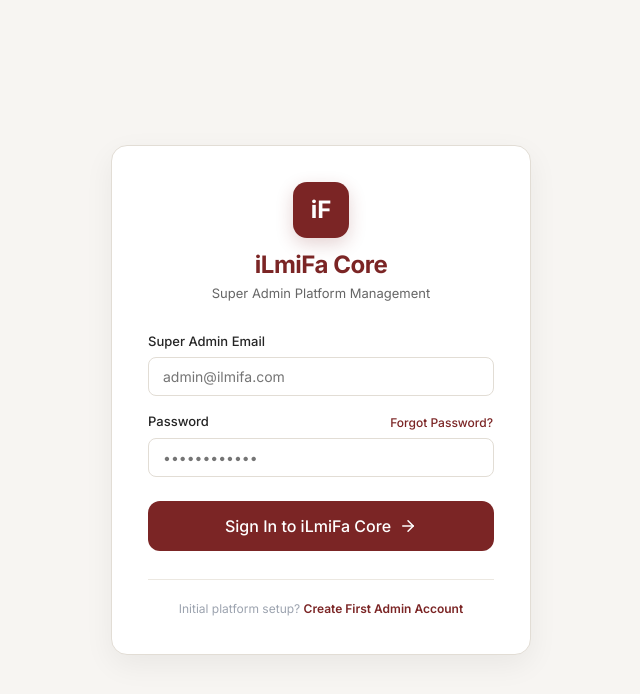
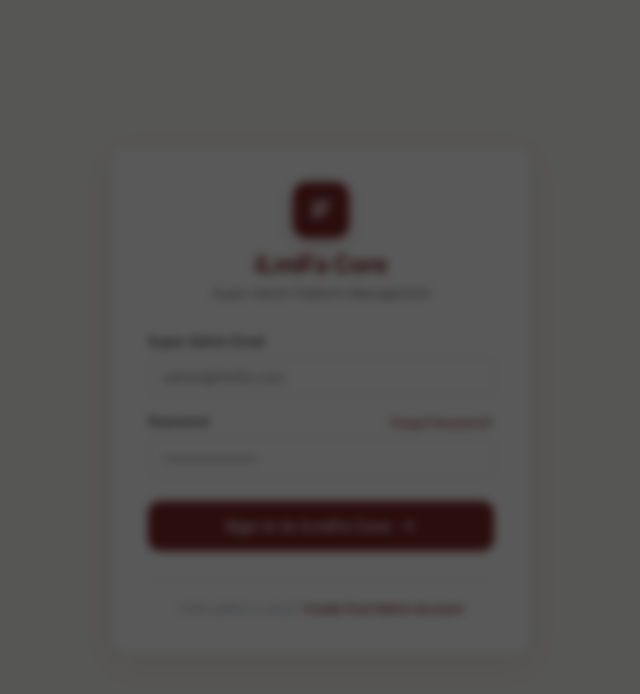
Before and after one commit to abdulaaris/ilmifa-madrasa-saas, a React (Vite) app: page /core/login in a window 1280 px wide. Shown: the top 694 px of the page, without its empty margins (319-959 px from the left). Built offline with nearby package versions, Linux system fonts and the light colour scheme; no server answers.

Commit message:
feat: Add PWA Install App prompt modal, service worker registration, and touch swipe fixes

```diff
--- a/src/App.tsx
+++ b/src/App.tsx
@@ -30,12 +30,14 @@ import { FeesPage } from './pages/portal/FeesPage';
 import { ExamsPage } from './pages/portal/ExamsPage';
 import { NoticesPage } from './pages/portal/NoticesPage';
 import { TimetablePage } from './pages/portal/TimetablePage';
+import { PWAInstallBanner } from './components/common/PWAInstallBanner';
 
 export const App: React.FC = () => {
   return (
     <AuthProvider>
       <TenantProvider>
         <BrowserRouter>
+          <PWAInstallBanner />
           <Routes>
             {/* Setup & Core Super Admin Routes */}
             <Route path="/setup" element={<SetupPage />} />
--- /dev/null
+++ b/src/components/common/PWAInstallBanner.tsx
@@ -0,0 +1,226 @@
+import React, { useEffect, useState } from 'react';
+import { Download, X, Smartphone, CheckCircle, ShieldCheck, Zap } from 'lucide-react';
+import { useTenant } from '../../context/TenantContext';
+
+interface BeforeInstallPromptEvent extends Event {
+  prompt: () => Promise<void>;
+  userChoice: Promise<{ outcome: 'accepted' | 'dismissed' }>;
+}
+
+export const PWAInstallBanner: React.FC = () => {
+  const { tenant } = useTenant();
+  const [deferredPrompt, setDeferredPrompt] = useState<BeforeInstallPromptEvent | null>(null);
+  const [showModal, setShowModal] = useState<boolean>(false);
+  const [isStandalone, setIsStandalone] = useState<boolean>(false);
+  const [isIOS, setIsIOS] = useState<boolean>(false);
+
+  useEffect(() => {
+    // Check if already running in standalone mode (PWA installed)
+    const isInStandalone =
+      window.matchMedia('(display-mode: standalone)').matches ||
+      (navigator as unknown as { standalone?: boolean }).standalone === true;
+
+    setIsStandalone(isInStandalone);
+
+    // Detect iOS
+    const userAgent = window.navigator.userAgent.toLowerCase();
+    const iosDevice = /iphone|ipad|ipod/.test(userAgent);
+    setIsIOS(iosDevice);
+
+    // If running in PWA standalone mode, never show prompt
+    if (isInStandalone) {
+      setShowModal(false);
+      return;
+    }
+
+    // Listen for native beforeinstallprompt event
+    const handleBeforeInstallPrompt = (e: Event) => {
+      e.preventDefault();
+      setDeferredPrompt(e as BeforeInstallPromptEvent);
+      // Auto show modal on first load if not dismissed
+      const dismissed = localStorage.getItem('pwa_install_dismissed_session');
+      if (!dismissed) {
+        setShowModal(true);
+      }
+    };
+
+    window.addEventListener('beforeinstallprompt', handleBeforeInstallPrompt);
+
+    // For iOS or browsers where prompt event fires early/differently
+    const dismissed = localStorage.getItem('pwa_install_dismissed_session');
+    if (!isInStandalone && !dismissed) {
+      // Small delay for smooth entry presentation
+      const timer = setTimeout(() => {
+        setShowModal(true);
+      }, 600);
+      return () => clearTimeout(timer);
+    }
+
+    return () => {
+      window.removeEventListener('beforeinstallprompt', handleBeforeInstallPrompt);
+    };
+  }, []);
+
+  const handleInstallClick = async () => {
+    if (deferredPrompt) {
+      deferredPrompt.prompt();
+      const choiceResult = await deferredPrompt.userChoice;
+      if (choiceResult.outcome === 'accepted') {
+        console.log('User accepted the PWA install prompt');
+      }
+      setDeferredPrompt(null);
+    }
+    // Mark dismissed and close modal -> Proceed to Login Page
+    localStorage.setItem('pwa_install_dismissed_session', 'true');
+    setShowModal(false);
+  };
+
+  const handleCancelClick = () => {
+    // Dismiss modal and proceed to Login Page
+    localStorage.setItem('pwa_install_dismissed_session', 'true');
+    setShowModal(false);
+  };
+
+  if (!showModal || isStandalone) return null;
+
+  const appName = tenant?.name || 'Ilmifa Madrasa';
+  const primaryColor = tenant?.branding?.primaryColor || '#7B2525';
+
+  return (
+    <div
+      className="modal-overlay"
+      style={{
+        position: 'fixed',
+        top: 0,
+        left: 0,
+        right: 0,
+        bottom: 0,
+        backgroundColor: 'rgba(0, 0, 0, 0.65)',
+        backdropFilter: 'blur(5px)',
+        zIndex: 9999,
+        display: 'flex',
+        alignItems: 'center',
+        justifyContent: 'center',
+        padding: '16px'
+      }}
+    >
+      <div
+        className="modal-card"
+        style={{
+          backgroundColor: '#FFFFFF',
+          borderRadius: '24px',
+          maxWidth: '460px',
+          width: '100%',
+          padding: '28px',
+          boxShadow: '0 25px 50px -12px rgba(0, 0, 0, 0.3)',
+          position: 'relative',
+          border: '1px solid #E5E7EB',
+          animation: 'fadeInOverlay 0.25s ease-out'
+        }}
+      >
+        {/* Header Icon & Title */}
+        <div style={{ textAlign: 'center', marginBottom: '20px' }}>
+          <div
+            style={{
+              width: '68px',
+              height: '68px',
+              borderRadius: '20px',
+              backgroundColor: primaryColor,
+              color: '#FFFFFF',
+              display: 'inline-flex',
+              alignItems: 'center',
+              justifyContent: 'center',
+              boxShadow: `0 10px 24px ${primaryColor}40`,
+              marginBottom: '14px'
+            }}
+          >
+            <Smartphone size={36} />
+          </div>
+
+          <h2 style={{ fontSize: '22px', fontWeight: 800, color: '#111827', margin: 0 }}>
+            Install {appName} App
+          </h2>
+          <p style={{ fontSize: '13px', color: '#6B7280', marginTop: '6px', lineHeight: '1.5' }}>
+            Install the official Madrasa PWA on your phone for fast 1-tap access, offline reports & smooth experience.
+          </p>
+        </div>
+
+        {/* Key Features List */}
+        <div style={{ backgroundColor: '#FAF9F7', borderRadius: '16px', padding: '16px', marginBottom: '24px', border: '1px solid #E5E7EB', display: 'grid', gap: '12px' }}>
+          <div style={{ display: 'flex', alignItems: 'center', gap: '12px' }}>
+            <div style={{ width: '28px', height: '28px', borderRadius: '8px', backgroundColor: '#ECFDF5', color: '#059669', display: 'flex', alignItems: 'center', justifyContent: 'center', flexShrink: 0 }}>
+              <Zap size={16} />
+            </div>
+            <div style={{ fontSize: '13px', fontWeight: 600, color: '#374151' }}>
+              Instant 1-Tap Home Screen Access
+            </div>
+          </div>
+
+          <div style={{ display: 'flex', alignItems: 'center', gap: '12px' }}>
+            <div style={{ width: '28px', height: '28px', borderRadius: '8px', backgroundColor: '#EFF6FF', color: '#2563EB', display: 'flex', alignItems: 'center', justifyContent: 'center', flexShrink: 0 }}>
+              <ShieldCheck size={16} />
+            </div>
+            <div style={{ fontSize: '13px', fontWeight: 600, color: '#374151' }}>
+              Secure & Fast App Performance
+            </div>
+          </div>
+
+          <div style={{ display: 'flex', alignItems: 'center', gap: '12px' }}>
+            <div style={{ width: '28px', height: '28px', borderRadius: '8px', backgroundColor: '#FFFBEB', color: '#D97706', display: 'flex', alignItems: 'center', justifyContent: 'center', flexShrink: 0 }}>
+              <CheckCircle size={16} />
+            </div>
+            <div style={{ fontSize: '13px', fontWeight: 600, color: '#374151' }}>
+              Offline Attendance & Marks Reports
+            </div>
+          </div>
+        </div>
+
+        {/* iOS Manual Guidance if applicable */}
+        {isIOS && !deferredPrompt && (
+          <div style={{ padding: '12px 14px', backgroundColor: '#EFF6FF', border: '1px solid #BFDBFE', borderRadius: '12px', color: '#1E40AF', fontSize: '12px', marginBottom: '20px', lineHeight: '1.4' }}>
+            💡 <strong>iOS Safari User:</strong> Tap the <strong>Share button (Square with arrow)</strong> in Safari navigation bar, then select <strong>'Add to Home Screen'</strong> to install!
+          </div>
+        )}
+
+        {/* Mandatory Action Buttons: Install App & Cancel */}
+        <div style={{ display: 'grid', gridTemplateColumns: '1fr 1fr', gap: '12px' }}>
+          <button
+            type="button"
+            onClick={handleCancelClick}
+            className="btn btn-outline"
+            style={{
+              padding: '12px',
+              fontSize: '14px',
+              fontWeight: 600,
+              borderRadius: '12px',
+              justifyContent: 'center'
+            }}
+          >
+            <X size={16} />
+            <span>Cancel</span>
+          </button>
+
+          <button
+            type="button"
+            onClick={handleInstallClick}
+            className="btn btn-primary"
+            style={{
+              backgroundColor: primaryColor,
+              borderColor: primaryColor,
+              color: '#FFFFFF',
+              padding: '12px',
+              fontSize: '14px',
+              fontWeight: 700,
+              borderRadius: '12px',
+              justifyContent: 'center',
+              boxShadow: `0 4px 14px ${primaryColor}40`
+            }}
+          >
+            <Download size={18} />
+            <span>Install App</span>
+          </button>
+        </div>
+      </div>
+    </div>
+  );
+};
--- a/src/pages/core/CoreDashboard.tsx
+++ b/src/pages/core/CoreDashboard.tsx
@@ -61,7 +61,7 @@ export const CoreDashboard: React.FC = () => {
             </div>
 
             {/* Quick Actions */}
-            <div style={{ display: 'flex', gap: '10px' }}>
+            <div className="action-bar-scrollable">
               <button onClick={() => setIsModalOpen(true)} className="btn btn-primary">
                 <Plus size={18} />
                 <span>Create Madrasa</span>
--- a/src/pages/core/CoreMadrasasPage.tsx
+++ b/src/pages/core/CoreMadrasasPage.tsx
@@ -192,7 +192,7 @@ export const CoreMadrasasPage: React.FC = () => {
               />
             </div>
 
-            <div style={{ display: 'flex', gap: '8px' }}>
+            <div className="action-bar-scrollable">
               {['all', 'active', 'trial', 'suspended'].map(st => (
                 <button
                   key={st}
--- a/src/pages/core/CoreUsersPage.tsx
+++ b/src/pages/core/CoreUsersPage.tsx
@@ -67,7 +67,7 @@ export const CoreUsersPage: React.FC = () => {
               />
             </div>
 
-            <div style={{ display: 'flex', gap: '8px' }}>
+            <div className="action-bar-scrollable">
               {['all', 'SUPER_ADMIN', 'PRINCIPAL', 'TEACHER', 'PARENT'].map(role => (
                 <button
                   key={role}
@@ -86,8 +86,8 @@ export const CoreUsersPage: React.FC = () => {
             {loading ? (
               <div style={{ padding: '36px', textAlign: 'center', color: '#666' }}>Loading users database...</div>
             ) : (
-              <div className="table-container" style={{ border: 'none' }}>
-                <table className="custom-table">
+              <div className="table-container" style={{ border: 'none', WebkitOverflowScrolling: 'touch' }}>
+                <table className="custom-table" style={{ minWidth: '600px' }}>
                   <thead>
                     <tr>
                       <th>User Name & Email</th>
--- a/src/pages/portal/ParentDashboard.tsx
+++ b/src/pages/portal/ParentDashboard.tsx
@@ -176,7 +176,7 @@ export const ParentDashboard: React.FC = () => {
                   Select Child Profile ({childrenList.length})
                 </div>
 
-                <div style={{ display: 'flex', gap: '10px', overflowX: 'auto', paddingBottom: '6px' }}>
+                <div className="action-bar-scrollable" style={{ paddingBottom: '6px' }}>
                   {childrenList.map(child => {
                     const isSelected = selectedChild?.id === child.id;
                     return (
@@ -250,7 +250,7 @@ export const ParentDashboard: React.FC = () => {
                           </div>
 
                           {/* Mode Switcher Slider / Pill Buttons */}
-                          <div style={{ display: 'flex', backgroundColor: '#F3F4F6', borderRadius: '10px', padding: '4px', border: '1px solid #E5E7EB' }}>
+                          <div className="action-bar-scrollable" style={{ backgroundColor: '#F3F4F6', borderRadius: '10px', padding: '4px', border: '1px solid #E5E7EB' }}>
                             <button
                               type="button"
                               onClick={() => setAttMode('daily')}
--- a/src/pages/portal/PrincipalDashboard.tsx
+++ b/src/pages/portal/PrincipalDashboard.tsx
@@ -64,7 +64,7 @@ export const PrincipalDashboard: React.FC = () => {
               </p>
             </div>
 
-            <div style={{ display: 'flex', gap: '10px' }}>
+            <div className="action-bar-scrollable">
               <button onClick={() => navigate(`/m/${slug}/principal/students`)} className="btn btn-primary">
                 <Plus size={16} />
                 <span>Add Student</span>
```
Also changed, not shown: src/main.tsx (+10 -1 lines), src/styles/index.css (+21 -0 lines).
